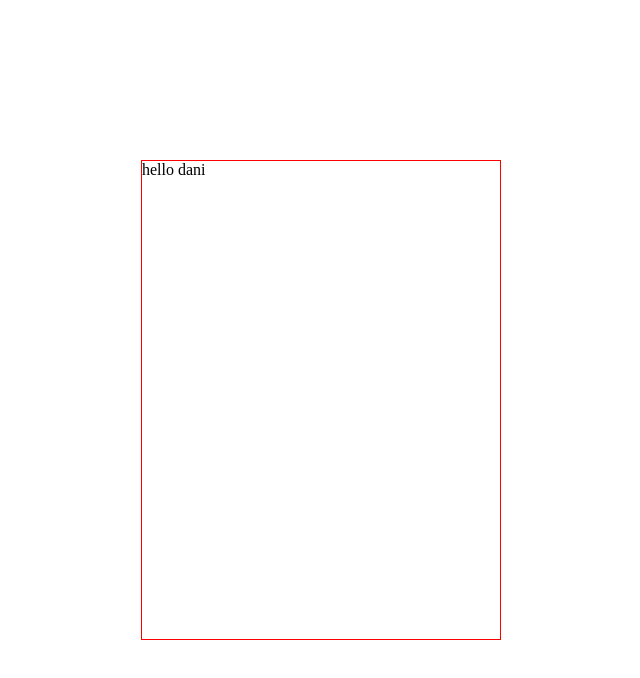
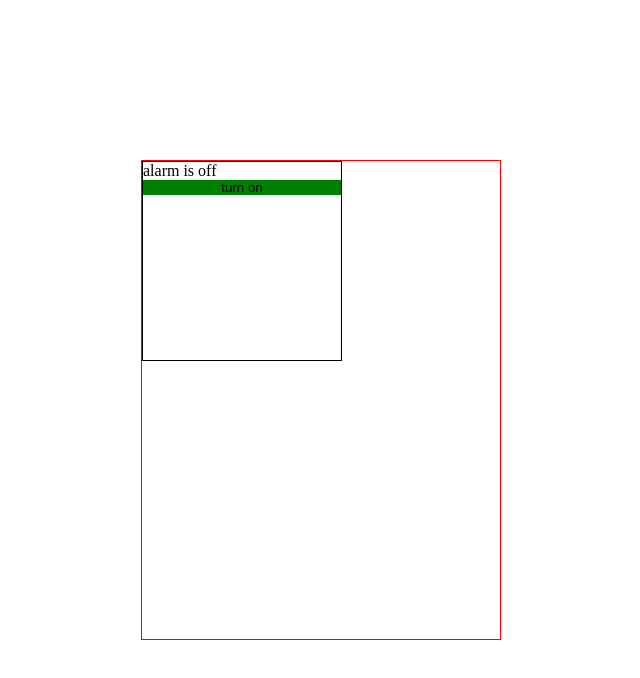
Before and after one commit to danifromecuador/we-are-what-we-repeatedly-do, a React (Vite) app: page / in a window 1280 px wide. Shown: the top 678 px of the page, without its empty margins (319-959 px from the left). Built offline with nearby package versions, Linux system fonts and the light colour scheme.

Commit message:
Create a button and a message to show the alarm state

```diff
--- a/src/App.jsx
+++ b/src/App.jsx
@@ -1,9 +1,10 @@
+import { Alarm } from './pages/Alarm'
 import './styles/App.css'
 
 export const App = () => {
   return (
     <div className="app">
-      hello dani
+      <Alarm />
     </div>
 
   )
--- /dev/null
+++ b/src/pages/Alarm.jsx
@@ -0,0 +1,32 @@
+import { useState } from 'react'
+import '../styles/Alarm.css'
+
+export const Alarm = () => {
+  const [alarmState, setAlarmState] = useState("turn on")
+  const [message, setMessage] = useState("alarm is off")
+  const handleOnOffAlarmBtn = () => {
+    if (alarmState === "turn on") {
+      setAlarmState("turn off")
+      setMessage("alarm is active")
+    }
+    else {
+      setAlarmState("turn on")
+      setMessage("alarm is off")
+    }
+  }
+
+  return (
+    <div className="alarm">
+      <p className='message'>
+        {message}
+      </p>
+      <button
+        className={`on-off-alarm-btn ${alarmState}`}
+        onClick={handleOnOffAlarmBtn}
+      >
+        {alarmState}
+      </button>
+
+    </div>
+  )
+}
--- /dev/null
+++ b/src/styles/Alarm.css
@@ -0,0 +1,21 @@
+.alarm {
+  width: 200px;
+  height: 200px;
+  border: 1px solid black;
+  display: flex;
+  flex-direction: column;
+}
+
+.on-off-alarm-btn {
+  background-color: transparent;
+  border: none;
+  cursor: pointer;
+}
+
+.on-off-alarm-btn.on {
+  background-color: green;
+}
+
+.on-off-alarm-btn.off {
+  background-color: red;
+}
```
